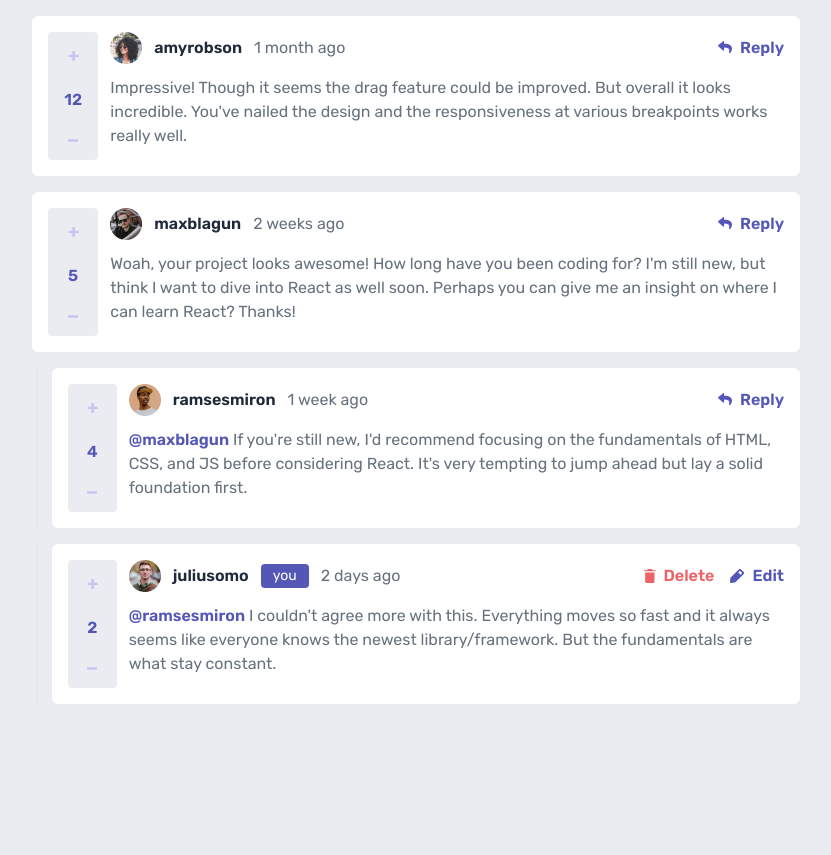
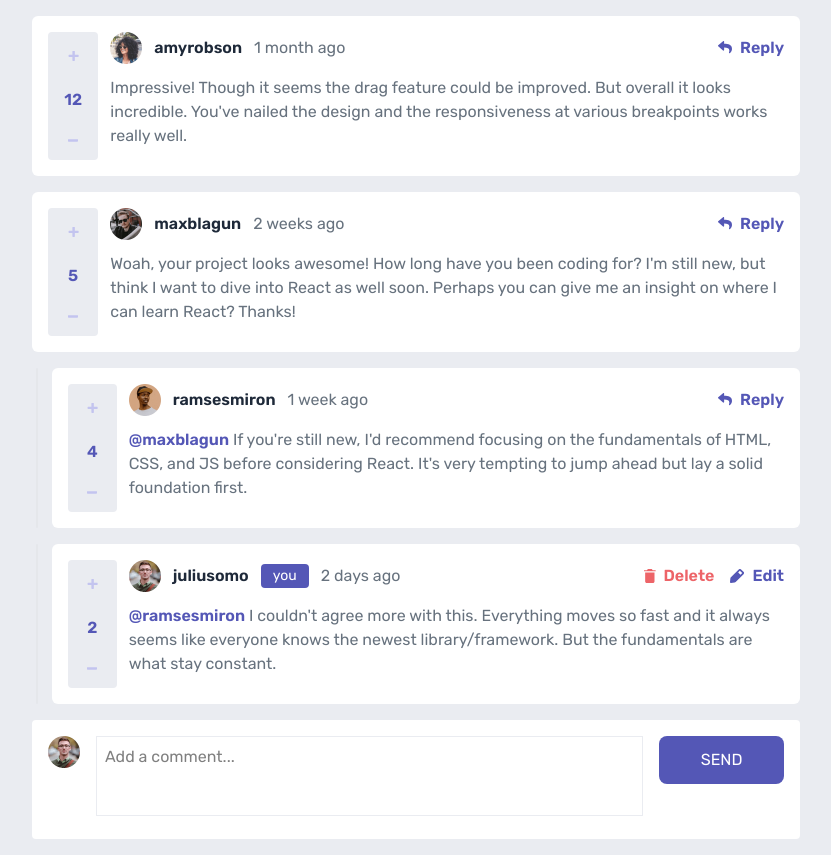
Before and after one commit to molinax18/fm-interactive-comments-section, a React (Vite) app: page / in a window 1280 px wide. Shown: the whole page, without its empty margins (224-1055 px from the left). Before the commit the page ends 800 px from the top, so only its background shows below. Built offline with nearby package versions, Linux system fonts and the light colour scheme.

Commit message:
feat: create AddComment

```diff
--- /dev/null
+++ b/src/comment/components/AddComment.tsx
@@ -0,0 +1,37 @@
+import type { User } from "../type/comment.type";
+import Button from "@/shared/components/Button";
+
+interface Props {
+  currentUser: User;
+}
+
+export default function AddComment({ currentUser }: Props) {
+  return (
+    <div className="grid grid-cols-6 gap-2 bg-white rounded-sm p-3 md:p-4 md:grid-cols-[auto_1fr_1fr_1fr_1fr_1fr] md:gap-4">
+      <img
+        src={currentUser.image.png}
+        alt={currentUser.username}
+        className="self-center size-8 md:self-start"
+      />
+
+      <form
+        id="sendMessage"
+        className="row-start-1 col-start-1 col-span-full md:col-start-2 md:col-span-4"
+      >
+        <textarea
+          name="message"
+          id="message"
+          className="h-20 p-2 w-full border border-grey-100 outline-none resize-none"
+          placeholder="Add a comment..."
+        />
+      </form>
+
+      <Button
+        className="col-start-5 col-span-full p-3 rounded-lg cursor-pointer hover:opacity-90 focus:opacity-90 transition bg-purple-600 uppercase text-white md:row-start-1 md:self-start md:col-start-6"
+        form="sendMessage"
+      >
+        Send
+      </Button>
+    </div>
+  );
+}
--- a/src/comment/components/Comments.tsx
+++ b/src/comment/components/Comments.tsx
@@ -1,6 +1,7 @@
 import { useCommentsContext } from "@/comment/contexts/CommentsContext";
 import { Fragment } from "react/jsx-runtime";
 import CommentCard from "./CommentCard";
+import AddComment from "./AddComment";
 
 export default function Comments() {
   const { state } = useCommentsContext();
@@ -26,6 +27,8 @@ export default function Comments() {
           </Fragment>
         );
       })}
+
+      <AddComment currentUser={state.currentUser} />
     </section>
   );
 }
```
